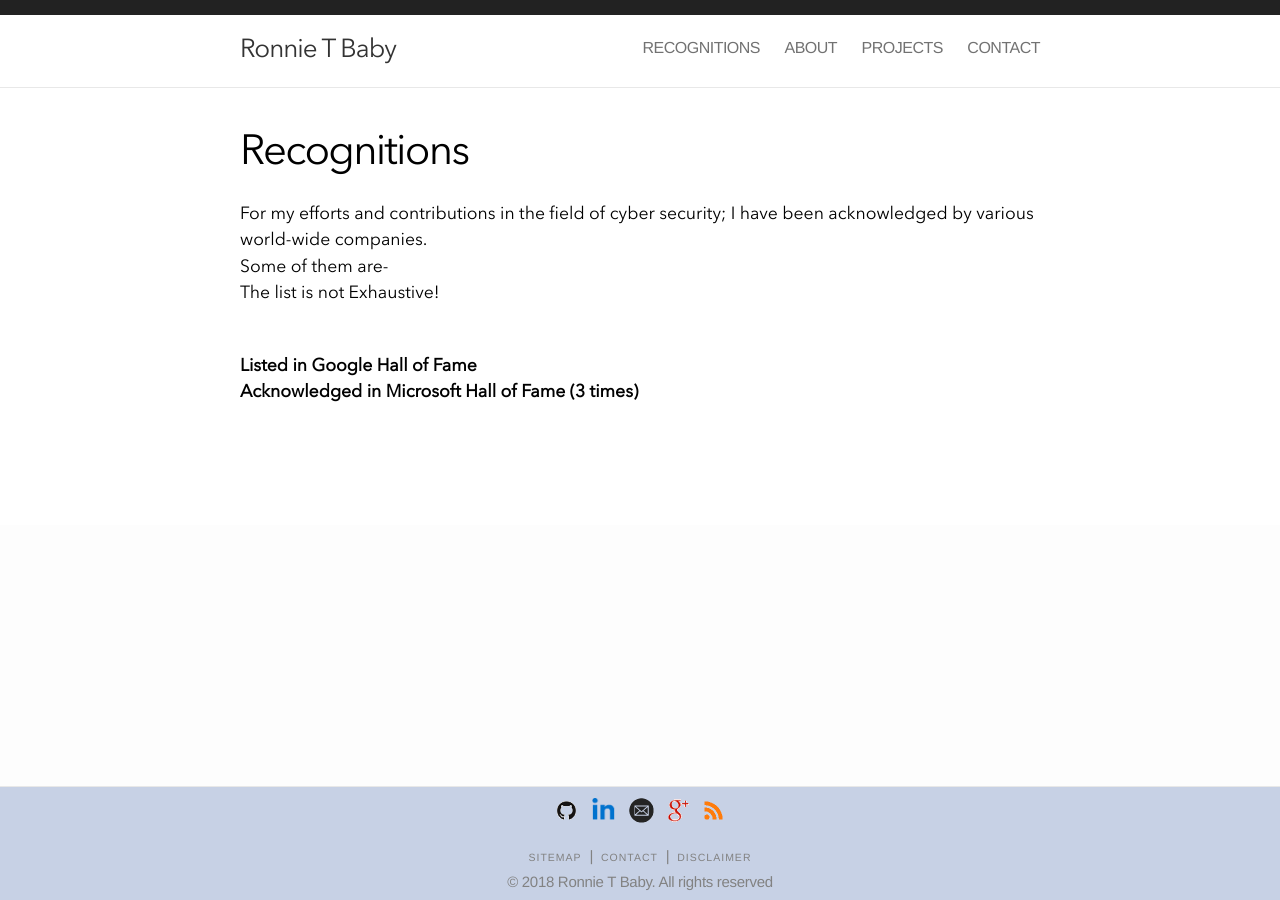
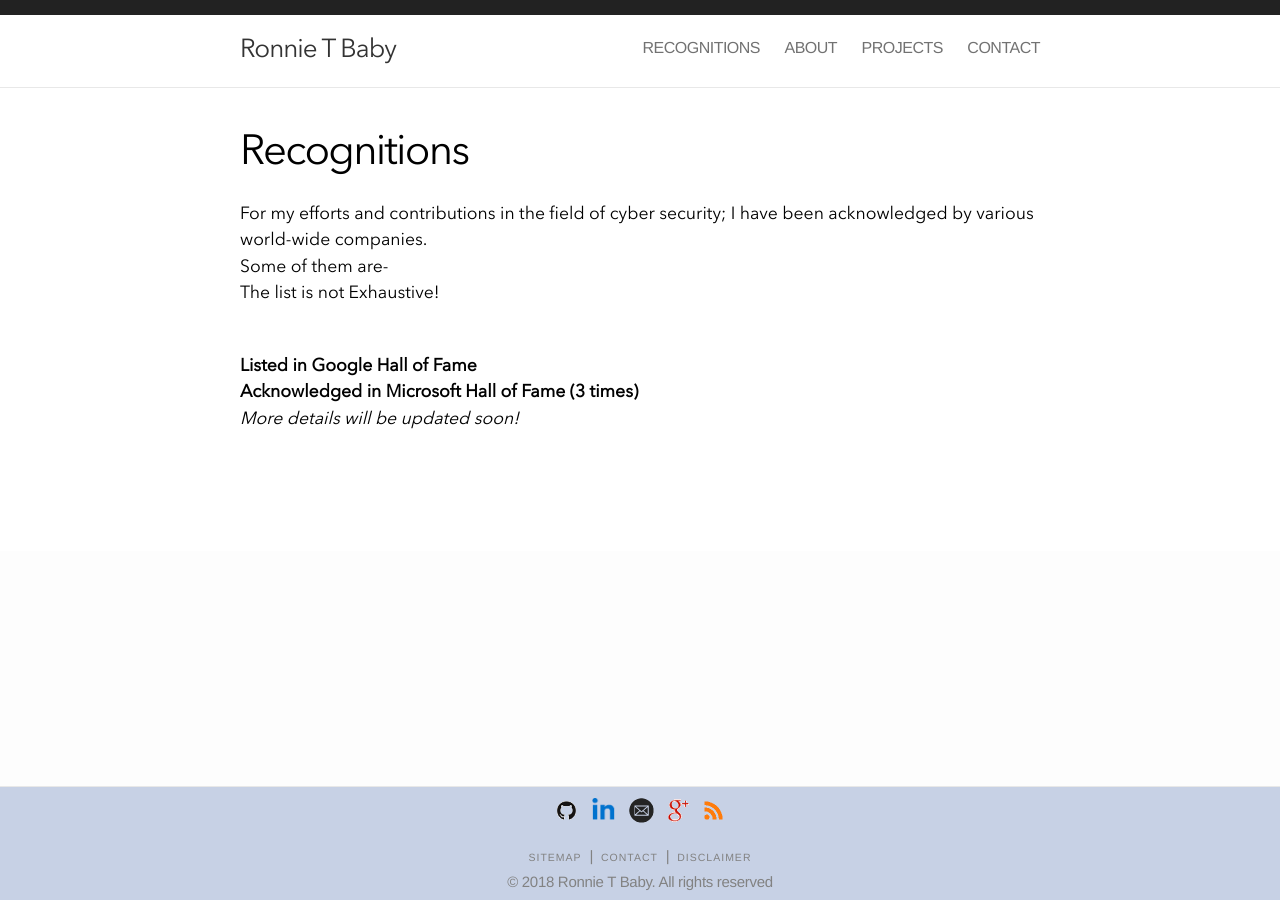
Before and after one commit to procodey/pro, a Jekyll site: the page built from acknowledgments.html, in a window 1280 px wide. Built offline with Jekyll 4.4.1, drawn with Linux system fonts in a browser that asks for light colours; nearby versions of some CDN libraries.

```diff
--- a/acknowledgments.html
+++ b/acknowledgments.html
@@ -9,9 +9,8 @@ title: Acknowledgments
   </header>
   <p>For my efforts and contributions in the field of cyber security; I have been acknowledged by various world-wide companies.
     <br>Some of them are-<br>The list is not Exhaustive!</p>
-
 <br>
-<b>Listed in Google Hall of Fame</b>
-
-<br><b> Acknowledged in Microsoft Hall of Fame (3 times)</b>
+<b>Listed in Google Hall of Fame
+  <br>Acknowledged in Microsoft Hall of Fame (3 times)</b>
+  <br><i>More details will be updated soon!</i>
 </div>
```
